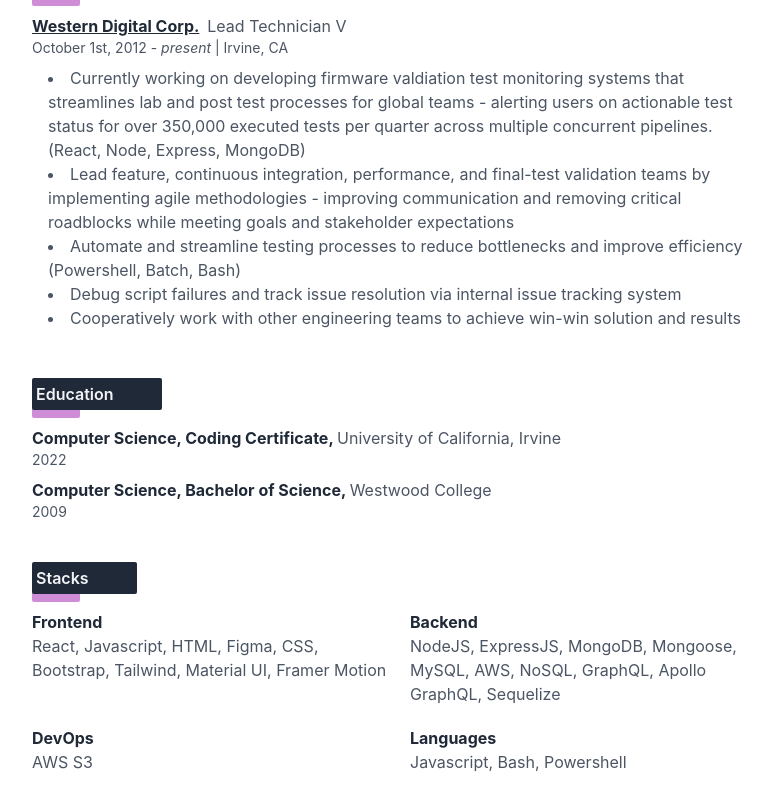
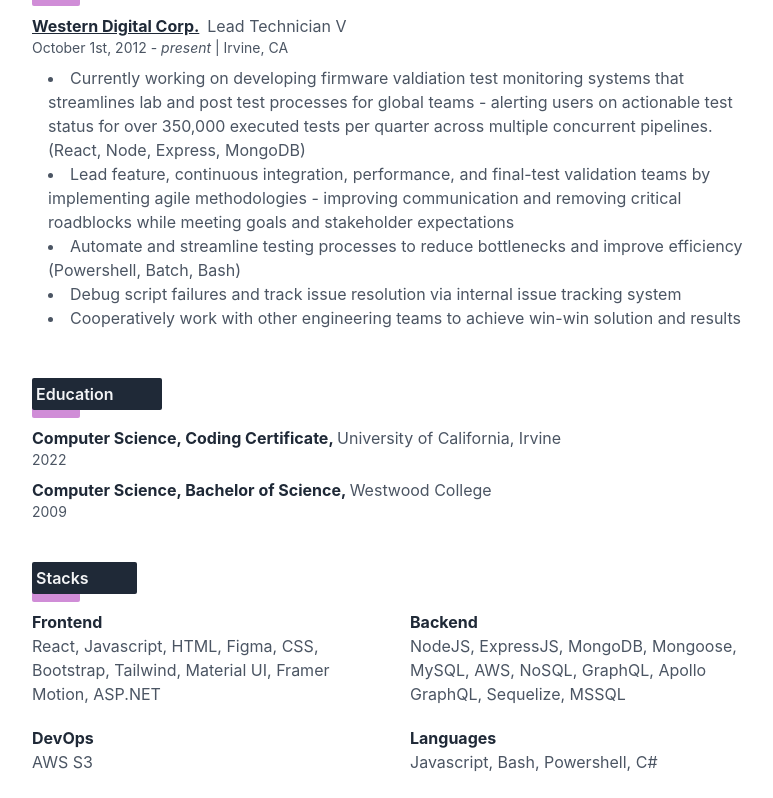
Before and after one commit to brianalegre/Resume, a React (Create React App) app: page / in a window 1280 px wide. Shown: the part 722-1520 px from the top of the page, without its empty margins (424-1197 px from the left). Built offline with nearby package versions, Linux system fonts and the light colour scheme.

Commit message:
Added newly acciquired skills

```diff
--- a/src/resumeData.js
+++ b/src/resumeData.js
@@ -109,7 +109,8 @@
                     "Bootstrap",
                     "Tailwind",
                     "Material UI",
-                    "Framer Motion"
+                    "Framer Motion",
+                    "ASP.NET",
                 ],
                 "name": "Frontend"
             },
@@ -125,6 +126,7 @@
                     "GraphQL",
                     "Apollo GraphQL",
                     "Sequelize",
+                    "MSSQL",
                 ],
                 "name": "Backend"
             },
@@ -139,6 +141,7 @@
                     "Javascript",
                     "Bash",
                     "Powershell",
+                    "C#",
                 ],
                 "name": "Languages"
             },
```
